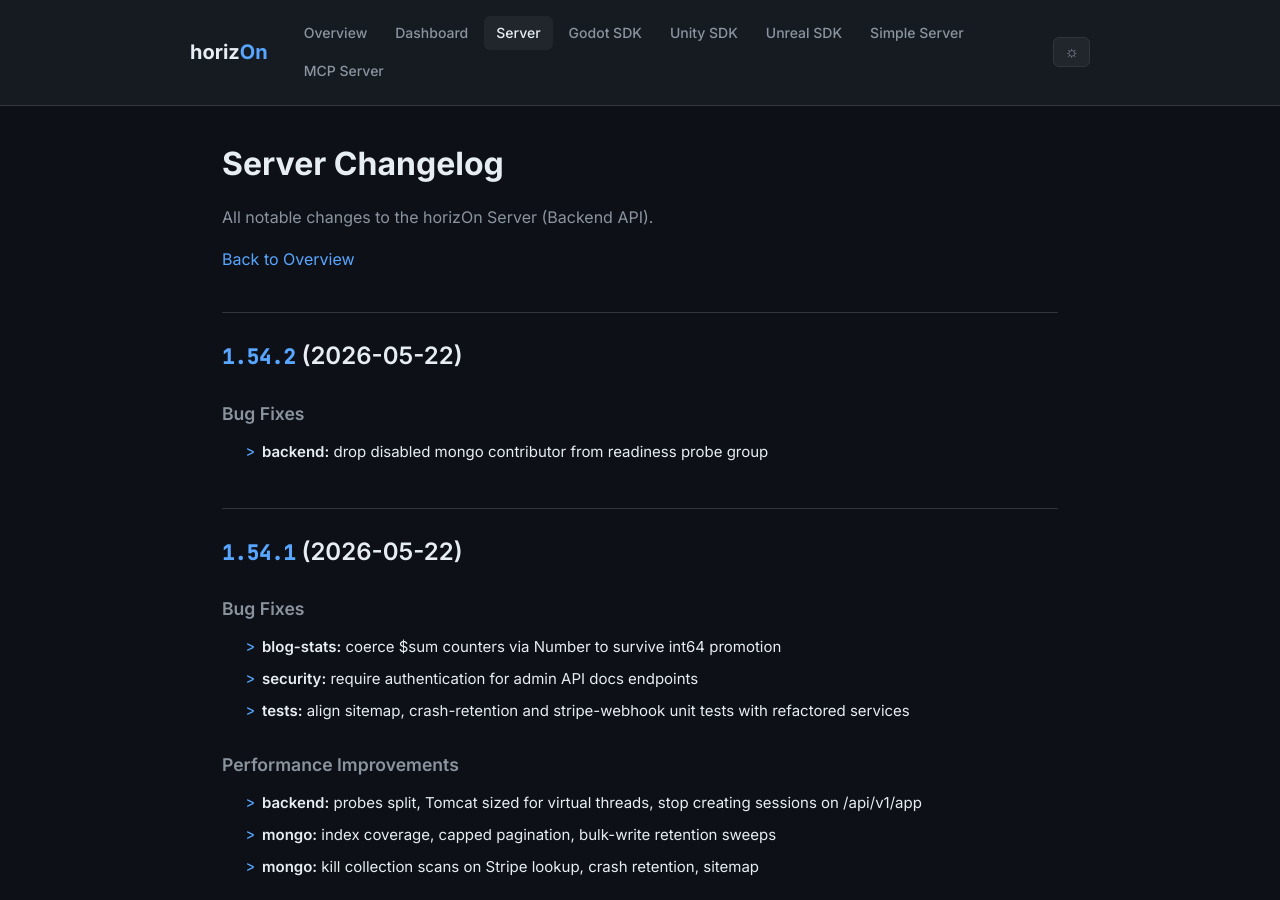
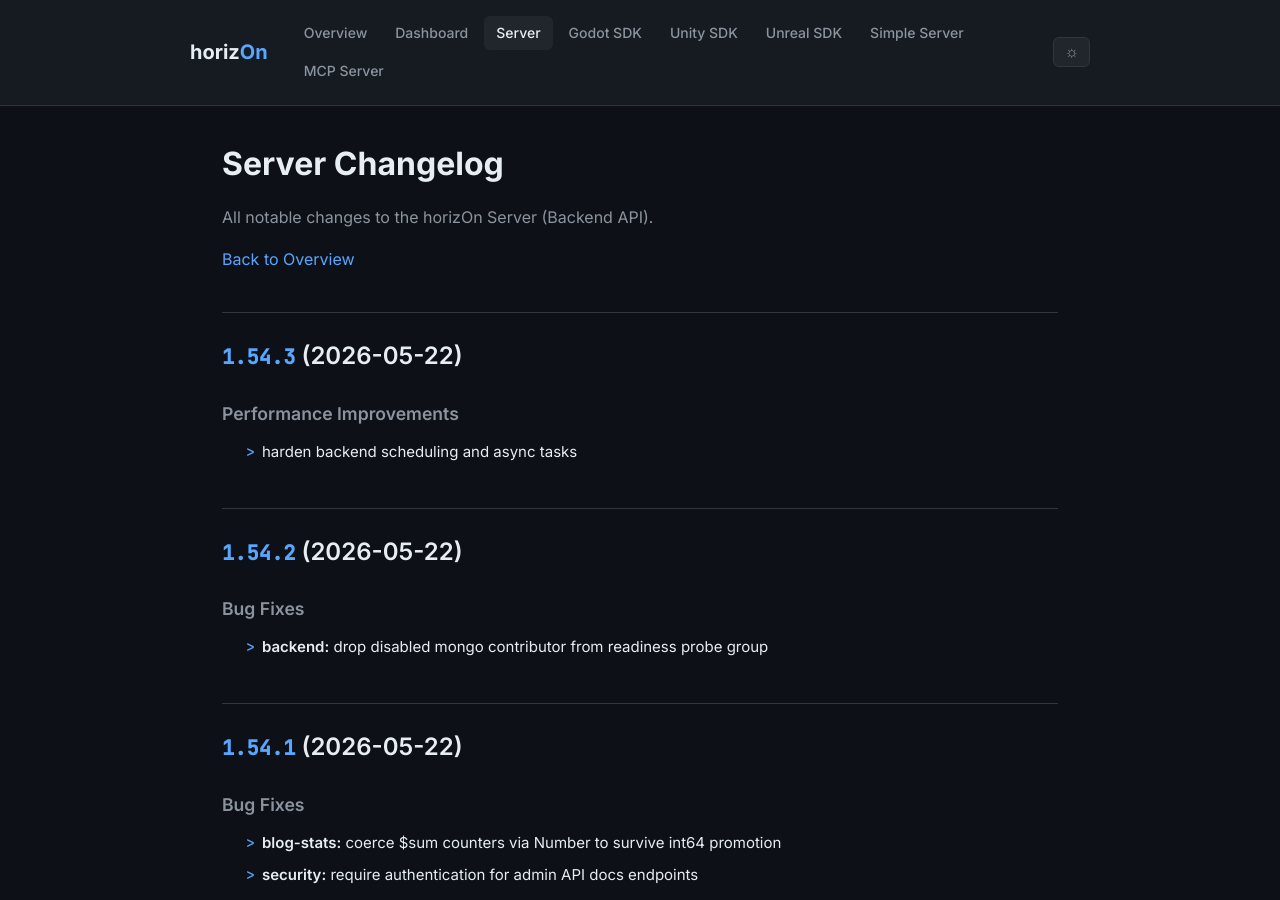
Before and after one commit to ProjectMakersDE/horizOn-Changelog, a Jekyll site: the page built from server-changelog.md, in a window 1280 px wide and 900 px high. Built offline with Jekyll 4.4.1, drawn with Linux system fonts in a browser that asks for light colours.

Commit message:
chore: sync changelogs [skip ci]

```diff
--- a/server-changelog.md
+++ b/server-changelog.md
@@ -8,6 +8,13 @@ title: Server Changelog
 All notable changes to the horizOn Server (Backend API).
 
 [Back to Overview](.)
+
+## [1.54.3](https://github.com/ProjectMakersDE/horizOn-Server/compare/v1.54.2...v1.54.3) (2026-05-22)
+
+
+### Performance Improvements
+
+* harden backend scheduling and async tasks ([1c05481](https://github.com/ProjectMakersDE/horizOn-Server/commit/1c054812e2fb63cd989475b7ca8b7f691b9657ef))
 
 ## [1.54.2](https://github.com/ProjectMakersDE/horizOn-Server/compare/v1.54.1...v1.54.2) (2026-05-22)
 
```
Also changed, not shown: index.md (+1 -1 lines).
